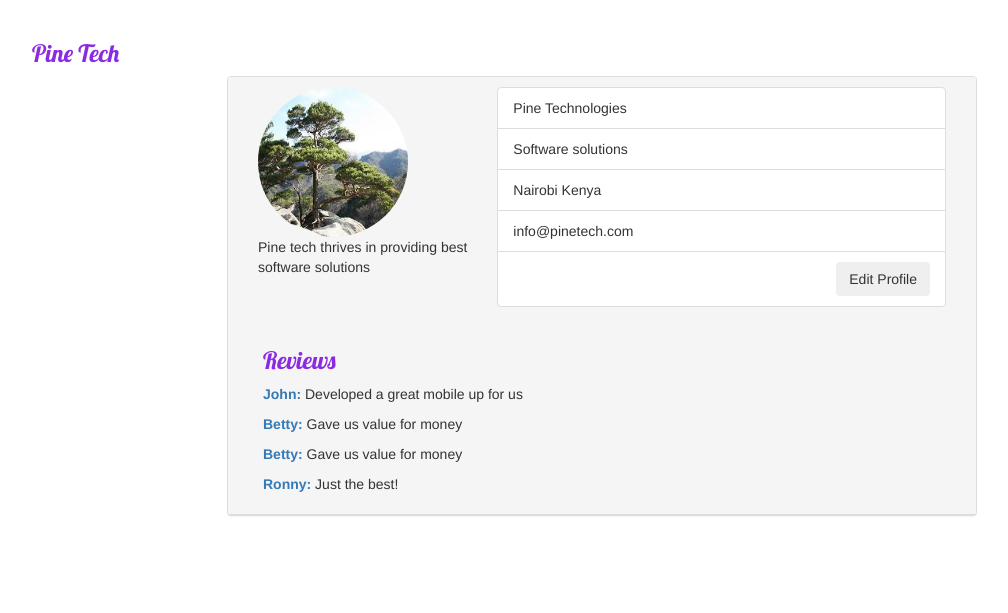
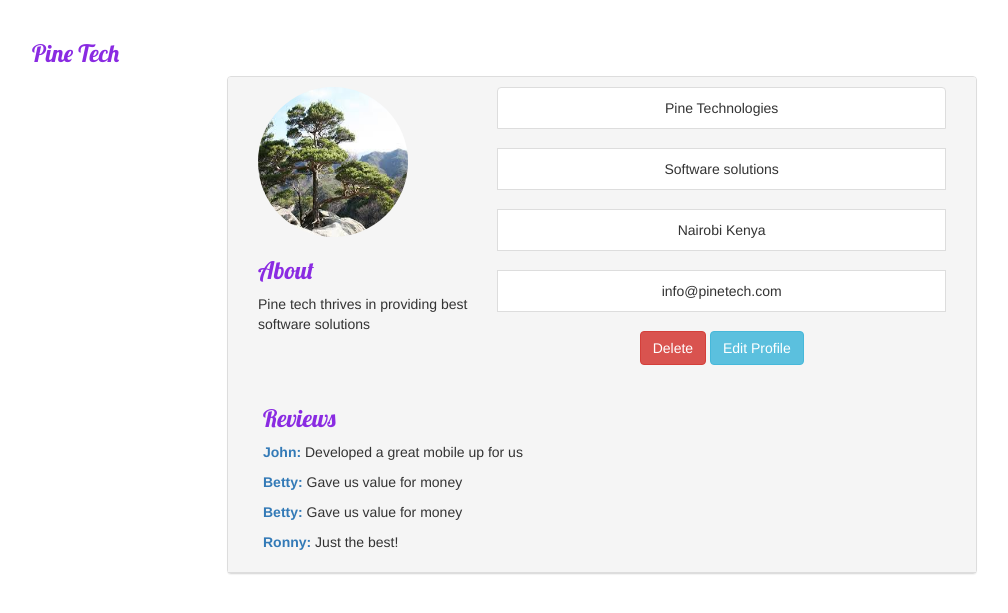
Before and after one commit to Ogollah/WeConnect, a Python web app: template UI/templates/profile.html in a window 1280 px wide. Shown: the part 52-665 px from the top of the page, without its empty margins (38-1046 px from the left). Run offline with Jinja, Linux system fonts and the light colour scheme; the template is opened without the code that fills it, so the values that code supplies are empty; some libraries are stand-ins or nearby versions.

Commit message:
Add delete button and button reference

```diff
--- a/UI/css/main.css
+++ b/UI/css/main.css
@@ -36,3 +36,7 @@ h3{
 ul {
     list-style: none;
 }
+
+.list-group-item{
+    text-align: center;
+}
--- a/UI/templates/profile.html
+++ b/UI/templates/profile.html
@@ -46,22 +46,30 @@
                                 <div class="col-xs-12 col-sm-4">
                                     <figure>
                                         <img class="img-responsive img-round" alt="pine trees" src="../img/images.jpg">
+                                        <div>
+                                            <h3>About</h3>
                                         <p>
                                             Pine tech thrives in providing
                                             best software solutions
                                         </p>
+                                        </div>
                                     </figure>
                                 </div>
 
                                 <div class="col-xs-12 col-sm-8">
                                     <ul class="list-group">
-                                        <li class="list-group-item">Pine Technologies</li>
-                                        <li class="list-group-item">Software solutions</li>
-                                        <li class="list-group-item">Nairobi Kenya</li>
-                                        <li class="list-group-item">info@pinetech.com</li>
+                                        <li class="list-group-item">Pine Technologies</li><br>
+                                        <li class="list-group-item">Software solutions</li><br>
+                                        <li class="list-group-item">Nairobi Kenya</li><br>
+                                        <li class="list-group-item">info@pinetech.com</li> <br>
 
+                                        <li align="center">
+                                        <button class="btn btn-danger">
+                                            <a href="#"></a>Delete </button>
 
-                                        <li align="right" class="list-group-item"><button align="right" class="btn btn-basic"><a href="register_business.html"></a>Edit Profile</button></li>
+                                        <button align="right" class="btn btn-info">
+                                            <a href="register_business.html"></a>Edit Profile</button>
+                                        </li>
                                     </ul>
                                 </div>
                         </div>
```
